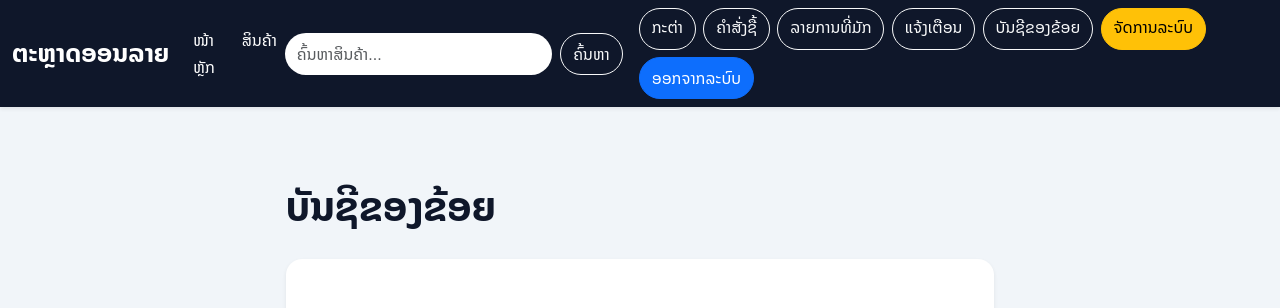
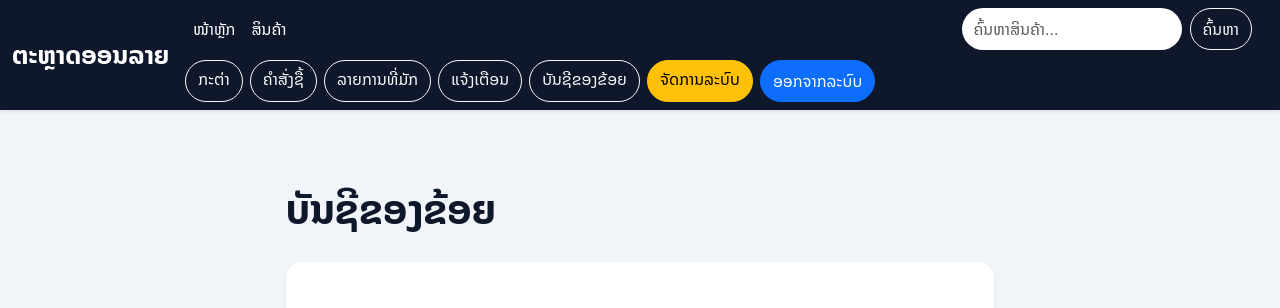
Before and after one commit to tswbxiongmusic-sys/marketplace-project, a Django app: page /accounts/profile/ in a window 1280 px wide. Shown: the top 308 px of the page. Run offline with Django 5.2, Linux system fonts and the light colour scheme; the visitor is signed in with stand-in values (Sample User, id 1); data comes from the database, SQL or seed files in the repository; data that the repository does not hold is empty.

Commit message:
Fix navbar wrapping overflow at desktop widths below ~1440px
navbar-expand-lg keeps the nav uncollapsed from 992px up, but the nav
links + 220-300px search box + up to 6 action buttons don't fit on one
row until quite wide. With no flex-wrap on .navbar-collapse, the row
stayed on one line and flexbox shrank each button instead, wrapping
text mid-word inside them. Added flex-wrap to the collapse row,
narrowed the search box, and kept button text on one line so wrapping
happens between items instead of inside them.

```diff
--- a/static/css/navbar.css
+++ b/static/css/navbar.css
@@ -50,7 +50,7 @@
 
 .navbar .form-control{
 
-    width:300px;
+    width:220px;
 
     border-radius:30px;
 
@@ -62,6 +62,8 @@
 
     border-radius:30px;
 
+    white-space:nowrap;
+
 }
 
 .navbar-toggler{
@@ -69,3 +71,13 @@
     border:none;
 
 }
+
+/* At in-between widths the nav links + search + action buttons don't all
+   fit on one line; wrap the row instead of letting flexbox shrink each
+   button until its own text wraps. */
+.navbar-collapse{
+
+    flex-wrap:wrap;
+    row-gap:.6rem;
+
+}
--- a/templates/base.html
+++ b/templates/base.html
@@ -39,7 +39,7 @@
     <link rel="stylesheet" href="{% static 'css/variables.css' %}?v=20260819-polish">
     <link rel="stylesheet" href="{% static 'css/style.css' %}?v=20260819-polish">
     <link rel="stylesheet" href="{% static 'css/buttons.css' %}">
-    <link rel="stylesheet" href="{% static 'css/navbar.css' %}">
+    <link rel="stylesheet" href="{% static 'css/navbar.css' %}?v=20260819-wrap">
     <link rel="stylesheet" href="{% static 'css/cards.css' %}">
     <link rel="stylesheet" href="{% static 'css/footer.css' %}">
     <link rel="stylesheet" href="{% static 'css/auth.css' %}">
```
